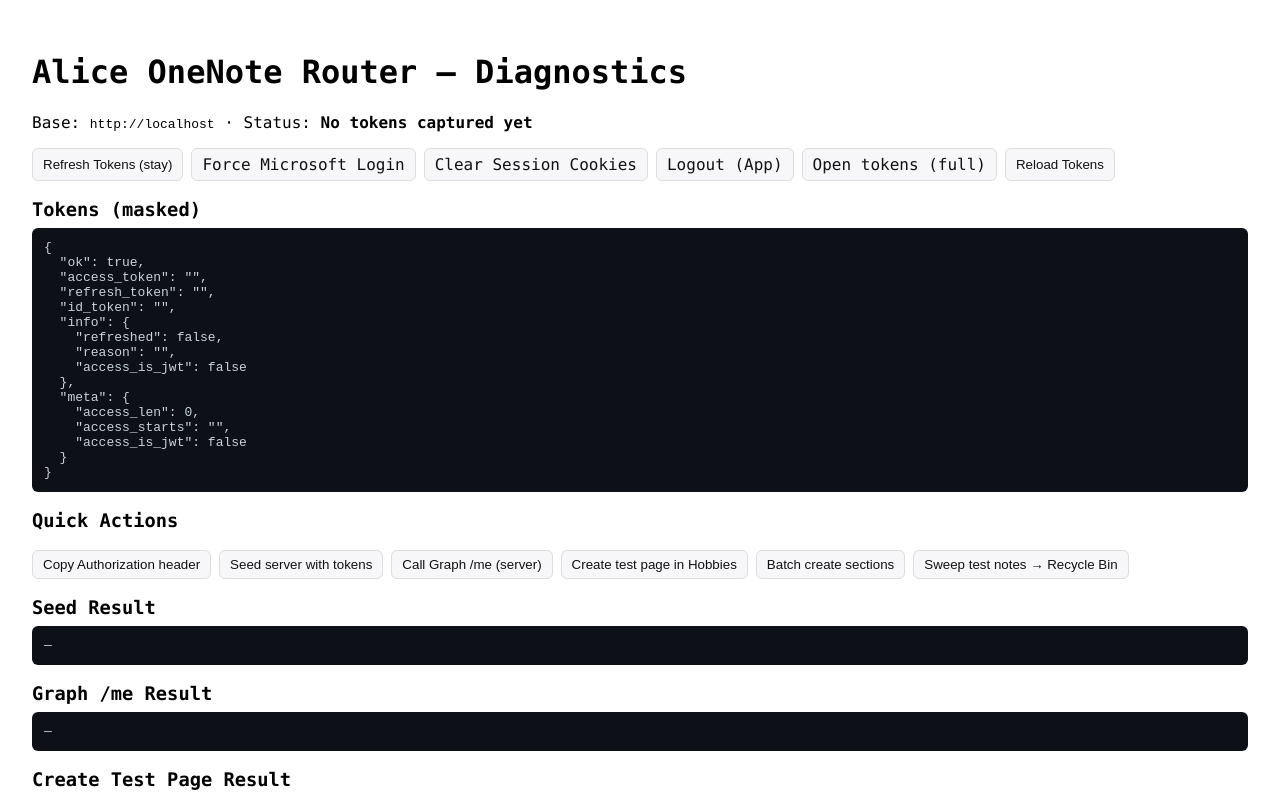
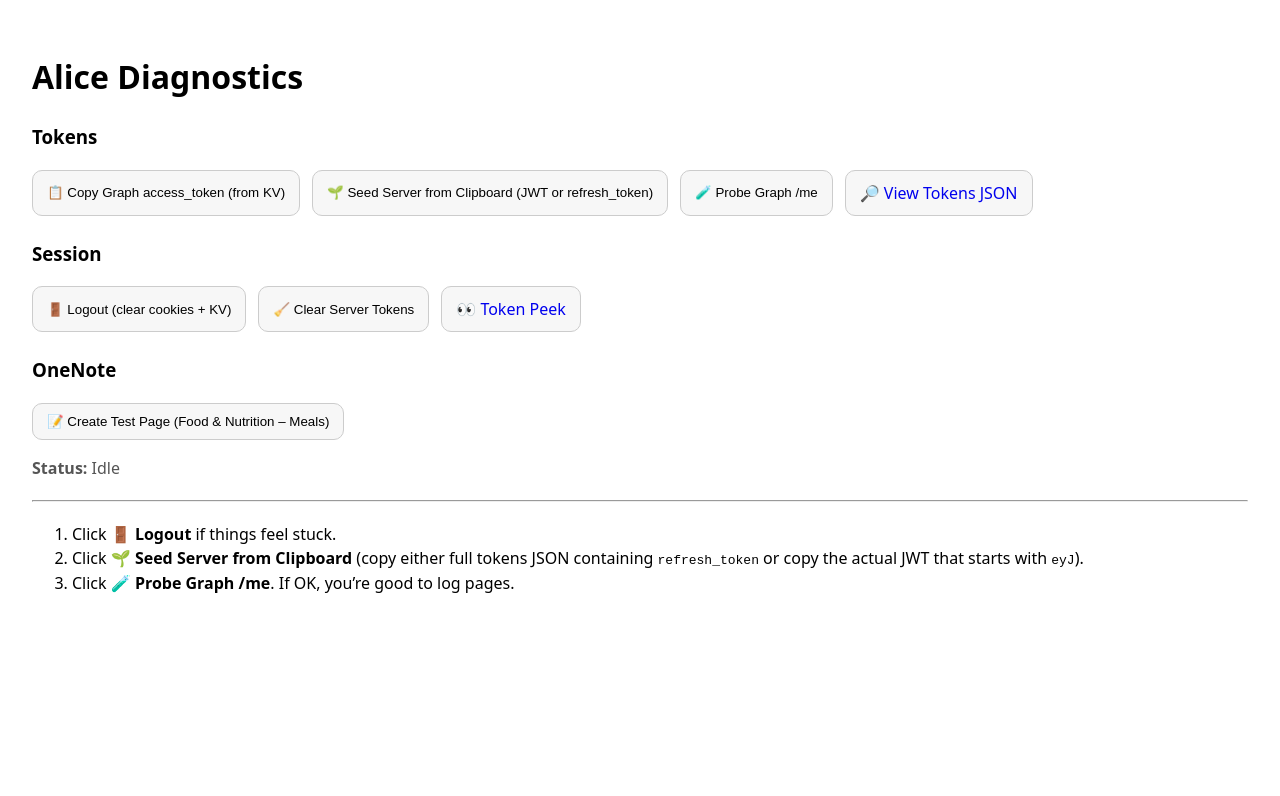
Before and after one commit to tchaudhry907/alice-onenote-router, a Next.js app: page /debug/diagnostics in a window 1280 px wide. Shown: the top 796 px of the page. Built offline with nearby package versions, Linux system fonts and the light colour scheme.

Commit message:
Refactor Diagnostics component and cleanup code

```diff
--- a/pages/debug/diagnostics.js
+++ b/pages/debug/diagnostics.js
@@ -1,223 +1,167 @@
 // pages/debug/diagnostics.js
-import { useEffect, useMemo, useState } from "react";
+// One-stop Diagnostics with all the buttons you need on one page.
+
+import { useState } from 'react';
+
+const btn = {
+  padding: '10px 14px',
+  borderRadius: 10,
+  border: '1px solid #ccc',
+  background: '#f7f7f7',
+  cursor: 'pointer',
+};
+
+const row = { display: 'flex', gap: 12, flexWrap: 'wrap', marginTop: 12 };
 
 export default function Diagnostics() {
-  const [tokens, setTokens] = useState(null);
-  const [status, setStatus] = useState("No tokens captured yet");
-  const [seedResult, setSeedResult] = useState(null);
-  const [meResult, setMeResult] = useState(null);
-  const [createResult, setCreateResult] = useState(null);
-  const [batchResult, setBatchResult] = useState(null);
-  const [cleanupResult, setCleanupResult] = useState(null);
+  const [msg, setMsg] = useState('Idle');
 
-  const baseUrl = useMemo(() => {
-    if (typeof window === "undefined") return "";
-    return `${window.location.protocol}//${window.location.host}`;
-  }, []);
-
-  const wantFull = useMemo(() => {
-    if (typeof window === "undefined") return false;
-    const p = new URLSearchParams(window.location.search);
-    return ["1","true","yes"].includes((p.get("full") || "").toLowerCase());
-  }, []);
-
-  async function reloadTokens() {
-    if (!baseUrl) return;
+  async function copyGraphAccessToken() {
+    setMsg('Fetching token from KV…');
     try {
-      const j = await fetch(`${baseUrl}/api/debug/tokens${wantFull ? "?full=1" : ""}`, {
-        credentials: "include",
-      }).then(r => r.json());
-      setTokens(j);
-      const hasAny = !!(j?.access_token || j?.refresh_token || j?.id_token);
-      setStatus(hasAny ? "Tokens present" : "No tokens captured yet");
+      const r = await fetch('/api/onenote/access-token?fmt=txt', { cache: 'no-store' });
+      const t = await r.text();
+      if (!r.ok || !t || t === 'NO_TOKEN') {
+        setMsg('No Graph access_token in KV. Seed first.');
+        return;
+      }
+      await navigator.clipboard.writeText(t);
+      setMsg(`Copied Graph access_token (eyJ… len=${t.length})`);
     } catch (e) {
-      setStatus("Failed to load tokens");
-    }
-  }
-  useEffect(() => { reloadTokens(); }, [baseUrl, wantFull]);
-
-  async function copyAuthHeader() {
-    try {
-      if (!tokens?.access_token) { alert("No access_token in memory."); return; }
-      const s = `Authorization: Bearer ${tokens.access_token}`;
-      await navigator.clipboard.writeText(s);
-      alert("Copied Authorization header to clipboard.");
-    } catch (e) {
-      alert("Could not copy to clipboard.");
+      setMsg('Copy failed: ' + e.message);
     }
   }
 
-  // Generic fetch with timeout that never leaves the UI in loading state
-  async function fetchJSON(url, opts = {}, timeoutMs = 20000) {
-    const ctrl = new AbortController();
-    const t = setTimeout(() => ctrl.abort(), timeoutMs);
+  async function seedFromClipboardSmart() {
+    setMsg('Reading clipboard…');
     try {
-      const res = await fetch(url, { ...opts, signal: ctrl.signal });
-      const ct = res.headers.get("content-type") || "";
-      const body = ct.includes("application/json") ? await res.json() : await res.text();
-      return { status: res.status, ok: res.ok, body };
+      const clip = await navigator.clipboard.readText();
+      // Try to find eyJ JWT first
+      const mJwt = clip.match(/\b(eyJ[A-Za-z0-9_\-]+\.[A-Za-z0-9_\-]+\.[A-Za-z0-9_\-]+)\b/);
+      if (mJwt) {
+        setMsg('Seeding JWT token…');
+        const r = await fetch('/api/onenote/seed', {
+          method: 'POST',
+          headers: { 'Content-Type': 'application/json' },
+          body: JSON.stringify({ token: mJwt[1] }),
+        });
+        const j = await r.json();
+        setMsg(r.ok ? 'Seeded JWT OK.' : 'Seed error: ' + JSON.stringify(j));
+        return;
+      }
+      // Else try refresh_token (starts with M.C… often)
+      const mRefresh = clip.match(/"refresh_token"\s*:\s*"([^"]+)"/) || clip.match(/\b(M\.C[^\s"]+)\b/);
+      const refreshToken = mRefresh?.[1];
+      if (refreshToken) {
+        setMsg('Seeding via refresh_token…');
+        const r = await fetch('/api/onenote/seed-any', {
+          method: 'POST',
+          headers: { 'Content-Type': 'application/json' },
+          body: JSON.stringify({ refresh_token: refreshToken }),
+        });
+        const j = await r.json();
+        setMsg(r.ok ? 'Refreshed + seeded OK.' : 'Refresh/seed error: ' + JSON.stringify(j));
+        return;
+      }
+      setMsg('Clipboard has neither a JWT (eyJ…) nor refresh_token.');
     } catch (e) {
-      return { status: 0, ok: false, body: { ok: false, error: String(e?.message || e) } };
-    } finally {
-      clearTimeout(t);
+      setMsg('Seed failed: ' + e.message);
     }
   }
 
-  async function seedServerWithTokens() {
-    setSeedResult({ loading: true });
+  async function probe() {
+    setMsg('Probing Graph /me…');
     try {
-      if (!tokens?.access_token || !tokens?.refresh_token || !tokens?.id_token) {
-        setSeedResult({ ok: false, error: "Need access_token + refresh_token + id_token. Click ‘Refresh Tokens’, then ‘Reload Tokens’, then try again." });
-        return;
-      }
-      const r = await fetchJSON("/api/debug/tokens/import", {
-        method: "POST",
-        headers: { "Content-Type": "application/json" },
-        credentials: "include",
-        body: JSON.stringify({
-          access_token: tokens.access_token,
-          refresh_token: tokens.refresh_token,
-          id_token: tokens.id_token,
-        }),
-      });
-      setSeedResult(r.body);
-      await reloadTokens();
+      const r = await fetch('/api/onenote/probe', { cache: 'no-store' });
+      const j = await r.json();
+      setMsg(r.ok && j.ok ? 'Probe OK: 200' : 'Probe failed: ' + JSON.stringify(j));
     } catch (e) {
-      setSeedResult({ ok: false, error: String(e?.message || e) });
+      setMsg('Probe error: ' + e.message);
     }
   }
 
-  async function callGraphMe() {
-    setMeResult({ loading: true });
-    const r = await fetchJSON("/api/onenote?act=me", { credentials: "include" });
-    setMeResult(r.body);
+  async function logoutAll() {
+    setMsg('Logging out (cookies + KV)…');
+    try {
+      const r = await fetch('/api/auth/logout', { method: 'POST' });
+      const j = await r.json();
+      // Best-effort client clears
+      try { localStorage.clear(); } catch {}
+      try { sessionStorage.clear(); } catch {}
+      document.cookie.split(';').forEach(c => {
+        const n = c.split('=')[0].trim();
+        if (n) document.cookie = `${n}=; Path=/; Max-Age=0; SameSite=Lax`;
+      });
+      setMsg(r.ok ? 'Logged out. Now click Force Microsoft Login.' : 'Logout error: ' + JSON.stringify(j));
+    } catch (e) {
+      setMsg('Logout failed: ' + e.message);
+    }
+  }
+
+  async function clearServerTokens() {
+    setMsg('Clearing server tokens…');
+    try {
+      const r = await fetch('/api/onenote/token-clear', { method: 'POST' });
+      const j = await r.json();
+      setMsg(r.ok ? 'Server tokens cleared.' : 'Clear error: ' + JSON.stringify(j));
+    } catch (e) {
+      setMsg('Clear failed: ' + e.message);
+    }
   }
 
   async function createTestPage() {
-    setCreateResult({ loading: true });
-    const r = await fetchJSON("/api/debug/create-test-page", {
-      method: "POST",
-      headers: { "Content-Type": "application/json" },
-      credentials: "include",
-      body: JSON.stringify({
-        notebookName: "AliceChatGPT",
-        sectionName: "Hobbies",
-        title: "[DIAG] Test page from Diagnostics",
-        html: "<p>Created via Diagnostics button ✅</p>",
-      }),
-    });
-    // Always set a result so the UI never stays "Loading…"
-    setCreateResult(r.body);
-  }
-
-  async function batchCreateSections() {
-    setBatchResult({ loading: true });
-    const r = await fetchJSON("/api/onenote", {
-      method: "POST",
-      headers: { "Content-Type": "application/json" },
-      credentials: "include",
-      body: JSON.stringify({
-        act: "sections-batch",
-        notebookName: "AliceChatGPT",
-        sectionNames: [
-          "Inbox",
-          "Food",
-          "Fitness - Workouts",
-          "Fitness - Step Counts",
-          "Hobbies",
-          "Travel",
-          "Taxes",
-          "Recycle Bin"
-        ],
-      }),
-    });
-    setBatchResult(r.body);
-  }
-
-  async function sweepTestNotes() {
-    setCleanupResult({ loading: true });
-    const r = await fetchJSON("/api/graph/cleanup-tests", {
-      method: "POST",
-      credentials: "include",
-    });
-    setCleanupResult(r.body);
+    setMsg('Creating OneNote test page…');
+    try {
+      const r = await fetch('/api/onenote', {
+        method: 'POST',
+        headers: { 'Content-Type': 'application/json' },
+        body: JSON.stringify({
+          act: 'create',
+          notebookName: 'AliceChatGPT',
+          sectionName: 'Food and Nutrition – Meals',
+          title: `[FOOD] Smoke test (${new Date().toLocaleString()})`,
+          html: 'ok',
+        }),
+      });
+      const j = await r.json();
+      setMsg(r.ok ? `Create OK` : 'Create failed: ' + JSON.stringify(j));
+    } catch (e) {
+      setMsg('Create failed: ' + e.message);
+    }
   }
 
   return (
-    <main style={{ padding: 24, fontFamily: "ui-monospace, SFMono-Regular, Menlo, monospace" }}>
-      <h1>Alice OneNote Router — Diagnostics</h1>
-      <p>Base: <code>{baseUrl}</code> · Status: <strong>{status}</strong></p>
+    <div style={{ fontFamily: 'system-ui, -apple-system, Segoe UI, Roboto, sans-serif', padding: 24, lineHeight: 1.5 }}>
+      <h1>Alice Diagnostics</h1>
 
-      <div style={{ display: "flex", gap: 8, flexWrap: "wrap", margin: "12px 0" }}>
-        <button className="btn" onClick={async () => {
-          // Do refresh via XHR so you STAY on this page
-          const r = await fetchJSON("/api/auth/refresh", { method: "POST", credentials: "include" });
-          // Show a toast-y result inline, then reload tokens
-          alert(r.ok ? "Tokens refreshed." : `Refresh failed: ${JSON.stringify(r.body)}`);
-          reloadTokens();
-        }}>Refresh Tokens (stay)</button>
-
-        <a className="btn" href="/api/auth/login">Force Microsoft Login</a>
-        <a className="btn" href="/api/debug/clear-cookies">Clear Session Cookies</a>
-        <a className="btn" href="/">Logout (App)</a>
-        <a className="btn" href="/api/debug/tokens?full=1" target="_blank" rel="noreferrer">Open tokens (full)</a>
-        <button className="btn" onClick={reloadTokens}>Reload Tokens</button>
+      <h3>Tokens</h3>
+      <div style={row}>
+        <button style={btn} onClick={copyGraphAccessToken}>📋 Copy Graph access_token (from KV)</button>
+        <button style={btn} onClick={seedFromClipboardSmart}>🌱 Seed Server from Clipboard (JWT or refresh_token)</button>
+        <button style={btn} onClick={probe}>🧪 Probe Graph /me</button>
+        <a href="/api/debug/tokens?full=1" style={{ ...btn, textDecoration: 'none', display: 'inline-block' }}>🔎 View Tokens JSON</a>
       </div>
 
-      <Section title={`Tokens (${wantFull ? "full, not truncated" : "masked"})`}>
-        <pre style={{ whiteSpace: "pre-wrap" }}>
-{tokens?.access_token ? `access_token length: ${tokens.access_token.length} · starts with:\n${String(tokens.access_token).slice(0,30)}…\n\n` : ""}
-{fmt(tokens)}
-        </pre>
-      </Section>
-
-      <h3 style={{ marginTop: 18 }}>Quick Actions</h3>
-      <div style={{ display: "flex", gap: 8, flexWrap: "wrap", margin: "8px 0" }}>
-        <button className="btn" onClick={copyAuthHeader}>Copy Authorization header</button>
-        <button className="btn" onClick={seedServerWithTokens}>Seed server with tokens</button>
-        <button className="btn" onClick={callGraphMe}>Call Graph /me (server)</button>
-        <button className="btn" onClick={createTestPage}>Create test page in Hobbies</button>
-        <button className="btn" onClick={batchCreateSections}>Batch create sections</button>
-        <button className="btn" onClick={sweepTestNotes}>Sweep test notes → Recycle Bin</button>
+      <h3 style={{ marginTop: 24 }}>Session</h3>
+      <div style={row}>
+        <button style={btn} onClick={logoutAll}>🚪 Logout (clear cookies + KV)</button>
+        <button style={btn} onClick={clearServerTokens}>🧹 Clear Server Tokens</button>
+        <a href="/api/onenote/token-peek" style={{ ...btn, textDecoration: 'none', display: 'inline-block' }}>👀 Token Peek</a>
       </div>
 
-      <Section title="Seed Result"><pre>{fmt(seedResult)}</pre></Section>
-      <Section title="Graph /me Result"><pre>{fmt(meResult)}</pre></Section>
-      <Section title="Create Test Page Result"><pre>{fmt(createResult)}</pre></Section>
-      <Section title="Batch Create Sections Result"><pre>{fmt(batchResult)}</pre></Section>
-      <Section title="Cleanup (Sweep Test Notes) Result"><pre>{fmt(cleanupResult)}</pre></Section>
+      <h3 style={{ marginTop: 24 }}>OneNote</h3>
+      <div style={row}>
+        <button style={btn} onClick={createTestPage}>📝 Create Test Page (Food & Nutrition – Meals)</button>
+      </div>
 
-      <style jsx>{`
-        .btn {
-          display: inline-block;
-          padding: 6px 10px;
-          border: 1px solid #ddd;
-          border-radius: 6px;
-          text-decoration: none;
-          color: #111;
-          background: #f7f7f9;
-          cursor: pointer;
-        }
-        .btn:hover { background: #eee; }
-        pre { margin: 0; }
-      `}</style>
-    </main>
+      <p style={{ marginTop: 16, color: '#555' }}><b>Status:</b> {msg}</p>
+
+      <hr style={{ margin: '20px 0' }} />
+      <ol>
+        <li>Click <b>🚪 Logout</b> if things feel stuck.</li>
+        <li>Click <b>🌱 Seed Server from Clipboard</b> (copy either full tokens JSON containing <code>refresh_token</code> or copy the actual JWT that starts with <code>eyJ</code>).</li>
+        <li>Click <b>🧪 Probe Graph /me</b>. If OK, you’re good to log pages.</li>
+      </ol>
+    </div>
   );
 }
-
-function Section({ title, children }) {
-  return (
-    <section style={{ marginTop: 18 }}>
-      <h3 style={{ margin: "8px 0" }}>{title}</h3>
-      <div style={{ background: "#0d1117", color: "#c9d1d9", padding: 12, borderRadius: 6, overflowX: "auto" }}>
-        {children}
-      </div>
-    </section>
-  );
-}
-
-function fmt(x) {
-  if (x === null || x === undefined) return "—";
-  if (x?.loading) return "Loading…";
-  try { return JSON.stringify(x, null, 2); } catch { return String(x); }
-}
```
